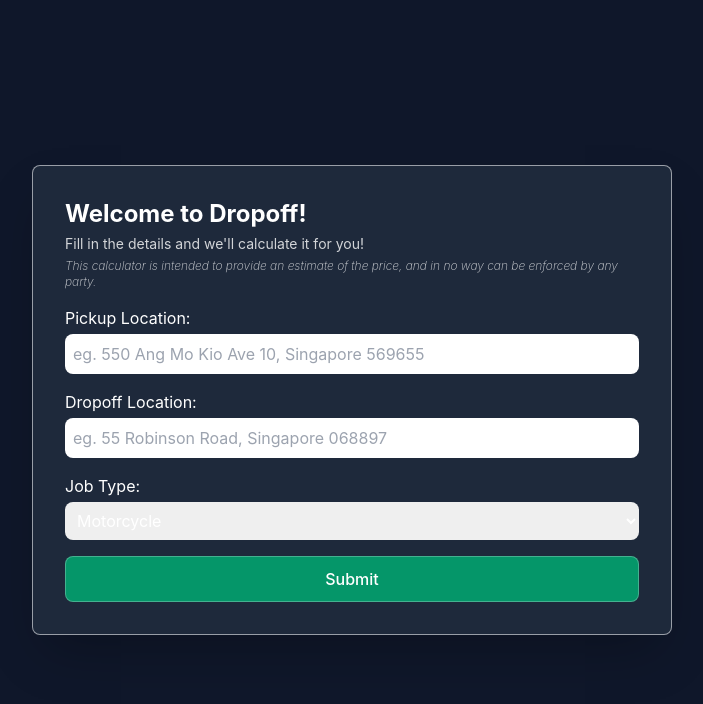
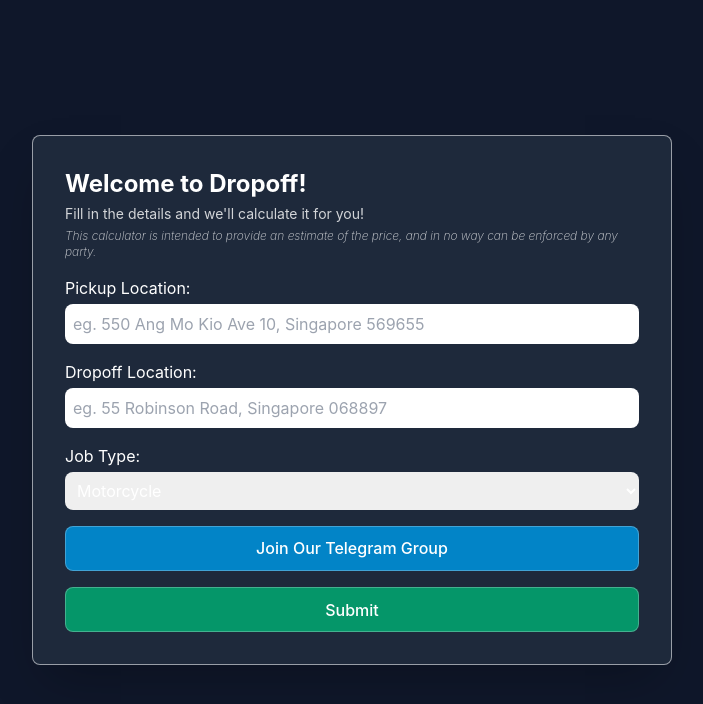
Before and after one commit to Khairul-Ikhwan/dropoff, a React (Vite) app in the folder dropoff-calculator-frontend/: page / in a window 1280 px wide. Shown: the top 704 px of the page, without its empty margins (288-991 px from the left). Built offline with nearby package versions, Linux system fonts and the light colour scheme.

Commit message:
Update
add workflow

```diff
--- a/dropoff-calculator-frontend/src/features/CalcDisplay.tsx
+++ b/dropoff-calculator-frontend/src/features/CalcDisplay.tsx
@@ -11,7 +11,7 @@
   const distance = usePriceStore((state) => state.distance);
 
   const handleTelegramGroup = () => {
-    window.location.href = "https://t.me/dropoffsg"; // Open external link
+    window.open("https://t.me/dropoffsg", "_blank"); // Open external link in a new tab
   };
 
   return (
--- a/dropoff-calculator-frontend/src/features/CalcForm.tsx
+++ b/dropoff-calculator-frontend/src/features/CalcForm.tsx
@@ -6,6 +6,10 @@
 function CalcForm() {
   const [calculated, setCalculated] = useState(false);
   const [error, setError] = useState<string | null>(null); // State to hold error message
+
+  const handleTelegramGroup = () => {
+    window.open("https://t.me/dropoffsg", "_blank"); // Open external link in a new tab
+  };
 
   const handleSubmit = async (e: React.FormEvent<HTMLFormElement>) => {
     e.preventDefault();
@@ -126,7 +130,12 @@
 
           {/* Display error message if there's an error */}
           {error && <p className="text-sm text-red-500">{error}</p>}
-
+          <button
+            className="w-full border border-white/25 hover:bg-white hover:border-white-600 hover:text-black hover:border-2 bg-sky-600"
+            onClick={handleTelegramGroup}
+          >
+            Join Our Telegram Group
+          </button>
           <button
             className="border border-white/25 hover:bg-white hover:border-sky-600 hover:text-black hover:border-2 bg-emerald-600"
             type="submit"
```
Also changed, not shown: 2 other files (tests, documents, lock files or other folders).
